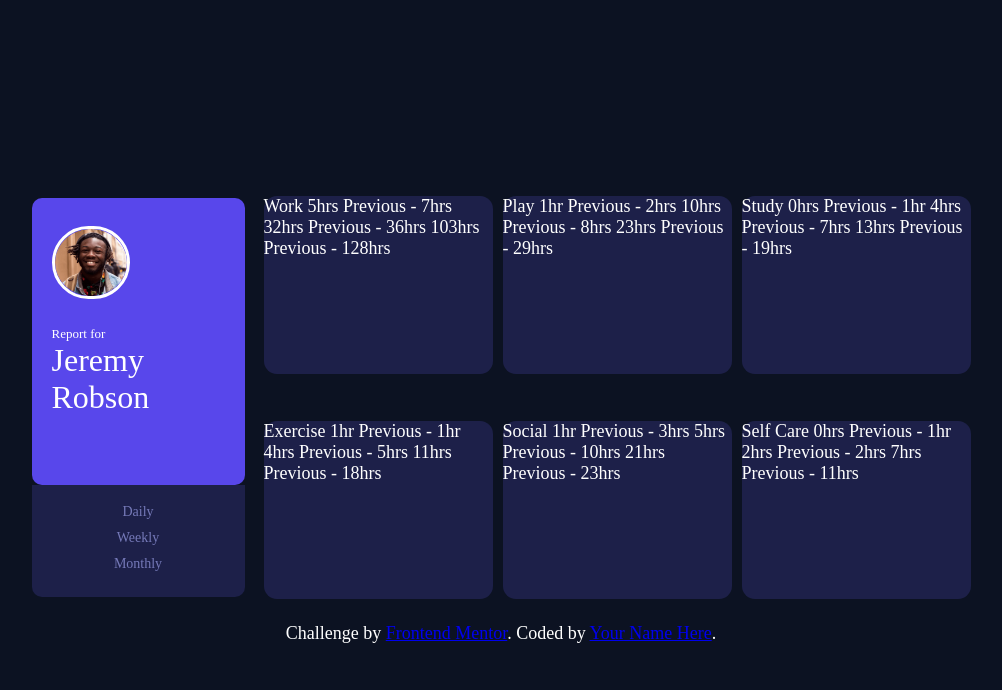
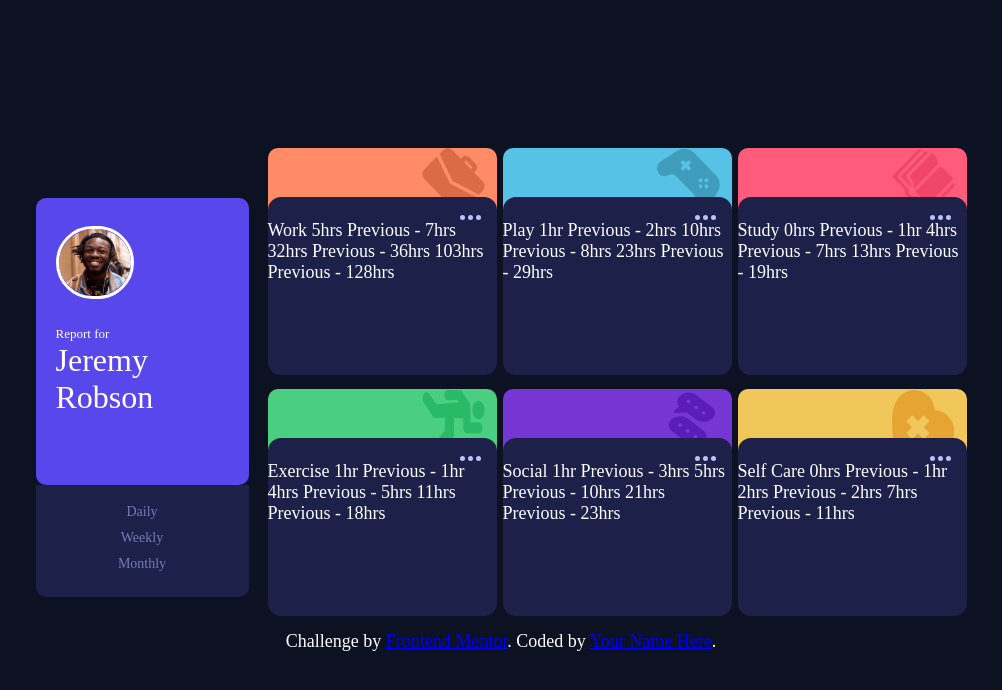
Before and after one commit to KagisoRamothwala1/time-tracking-dashboard, a plain HTML site: page index.html in a window 1280 px wide. Shown: the whole page, without its empty margins (139-1141 px from the left). Drawn offline with Linux system fonts and the light colour scheme; a web font is replaced by a local one.

Commit message:
beta 1.3

```diff
--- a/CSS/stylesheet.css
+++ b/CSS/stylesheet.css
@@ -78,7 +78,8 @@ body{
   align-items: center;
   grid-template-columns: repeat(3, 1fr);
   grid-auto-rows: 225px;
-  grid-column-gap: 10px;
+  grid-column-gap: 6px;
+  grid-row-gap: 16px;
 }
 
 .profileCtn{
@@ -159,8 +160,111 @@ body{
   border-radius: 13px;
 }
 
-.bannerCtn{
+.workbannerCtn{
+  background-color: hsl(15, 100%, 70%);
+  width: 229px;
+  height: 80px;
+  border-radius: 10px 10px 0px 0px;
+  margin: -31px;
+  display: flex;
+  justify-content: right;
+}
 
+.PlaybannerCtn{
+  background-color: hsl(195, 74%, 62%);
+  width: 229px;
+  height: 80px;
+  border-radius: 10px 10px 0px 0px;
+  margin: -31px;
+  display: flex;
+  justify-content: right;
+}
+
+.StudybannerCtn{
+  background-color: hsl(348, 100%, 68%);
+  width: 229px;
+  height: 80px;
+  border-radius: 10px 10px 0px 0px;
+  margin: -31px;
+  display: flex;
+  justify-content: right;
+}
+
+.ExercisebannerCtn{
+  background-color: hsl(145, 58%, 55%);
+  width: 229px;
+  height: 80px;
+  border-radius: 10px 10px 0px 0px;
+  margin: -31px;
+  display: flex;
+  justify-content: right;
+}
+
+.SocialbannerCtn{
+  background-color: hsl(264, 64%, 52%);
+  width: 229px;
+  height: 80px;
+  border-radius: 10px 10px 0px 0px;
+  margin: -31px;
+  display: flex;
+  justify-content: right;
+}
+
+.SelfCarebannerCtn{
+  background-color: hsl(43, 84%, 65%);
+  width: 229px;
+  height: 80px;
+  border-radius: 10px 10px 0px 0px;
+  margin: -31px;
+  display: flex;
+  justify-content: right;
+}
+
+.workimg{
+  padding-right: 12px;
+  height: 65px;
+  width: 63px;
+}
+
+.playimg{
+  padding-right: 12px;
+  height: 65px;
+  width: 63px;
+}
+
+.studyimg{
+  padding-right: 12px;
+  height: 65px;
+  width: 63px;
+}
+
+.exerciseimg{
+  padding-right: 12px;
+  height: 65px;
+  width: 63px;
+}
+
+.socialimg{
+  padding-right: 12px;
+  height: 65px;
+  width: 63px;
+}
+
+.selfcareimg{
+  padding-right: 12px;
+  height: 65px;
+  width: 63px;
+}
+
+.selectorCtn{
+  display: flex;
+  justify-content: right;
+  padding-right: 16px;
+  padding-top: 18px;
+}
+
+.selectorCtn:hover{
+  cursor: pointer;
 }
 
 .playCtn{
@@ -206,3 +310,7 @@ body{
 .footer{
 
 }
+
+@media (max-width: 375px) {
+
+}
--- a/index.html
+++ b/index.html
@@ -50,11 +50,14 @@
   <div class="container2">
 
   <div class="container1">
-  <div class="bannerCtn">
-
+  <div class="workbannerCtn">
+    <img src="./images/icon-work.svg"  class="workimg" alt="Work">
   </div>
 
   <div class="workCtn">
+    <div class="selectorCtn">
+      <img src="./images/icon-ellipsis.svg" alt="Selector">
+    </div>
   Work
   5hrs <!-- daily -->
   Previous - 7hrs <!-- daily -->
@@ -65,13 +68,16 @@
   </div>
   </div>
 
-
   <div class="container1">
-  <div class="bannerCtn">
-
+  <div class="PlaybannerCtn">
+    <img src="./images/icon-play.svg" class="playimg" alt="play">
   </div>
 
   <div class="playCtn">
+    <div class="selectorCtn">
+      <img src="./images/icon-ellipsis.svg" alt="Selector">
+    </div>
+
   Play
   1hr <!-- daily -->
   Previous - 2hrs <!-- daily -->
@@ -83,10 +89,13 @@
   </div>
 
   <div class="container1">
-  <div class="bannerCtn">
-
+  <div class=" StudybannerCtn">
+    <img src="./images/icon-study.svg" class="studyimg" alt="study">
   </div>
   <div class="studyCtn">
+     <div class="selectorCtn">
+      <img src="./images/icon-ellipsis.svg" alt="Selector">
+    </div>
 
   Study
   0hrs <!-- daily -->
@@ -99,11 +108,15 @@
   </div>
 
   <div class="container1">
-  <div class="bannerCtn">
-
+  <div class="ExercisebannerCtn">
+    <img src="./images/icon-exercise.svg" class="exerciseimg" alt="exercise">
   </div>
 
   <div class="execerciseCtn">
+     <div class="selectorCtn">
+      <img src="./images/icon-ellipsis.svg" alt="Selector">
+    </div>
+
   Exercise
   1hr <!-- daily -->
   Previous - 1hr <!-- daily -->
@@ -115,12 +128,15 @@
   </div>
 
   <div class="container1">
-
-  <div class="bannerCtn">
-
+  <div class="SocialbannerCtn">
+    <img src="./images/icon-social.svg" class="socialimg" alt="social">
   </div>
 
   <div class="socialCtn">
+     <div class="selectorCtn">
+      <img src="./images/icon-ellipsis.svg" alt="Selector">
+    </div>
+
   Social
   1hr <!-- daily -->
   Previous - 3hrs <!-- daily -->
@@ -132,12 +148,15 @@
   </div>
 
   <div class="container1">
-
-  <div class="bannerCtn">
-
+  <div class="SelfCarebannerCtn">
+    <img src="./images/icon-self-care.svg" class="selfcareimg" alt="selfcare">
   </div>
 
   <div class="selfcareCtn">
+     <div class="selectorCtn">
+      <img src="./images/icon-ellipsis.svg" alt="Selector">
+    </div>
+
   Self Care
   0hrs <!-- daily -->
   Previous - 1hr <!-- daily -->
```
